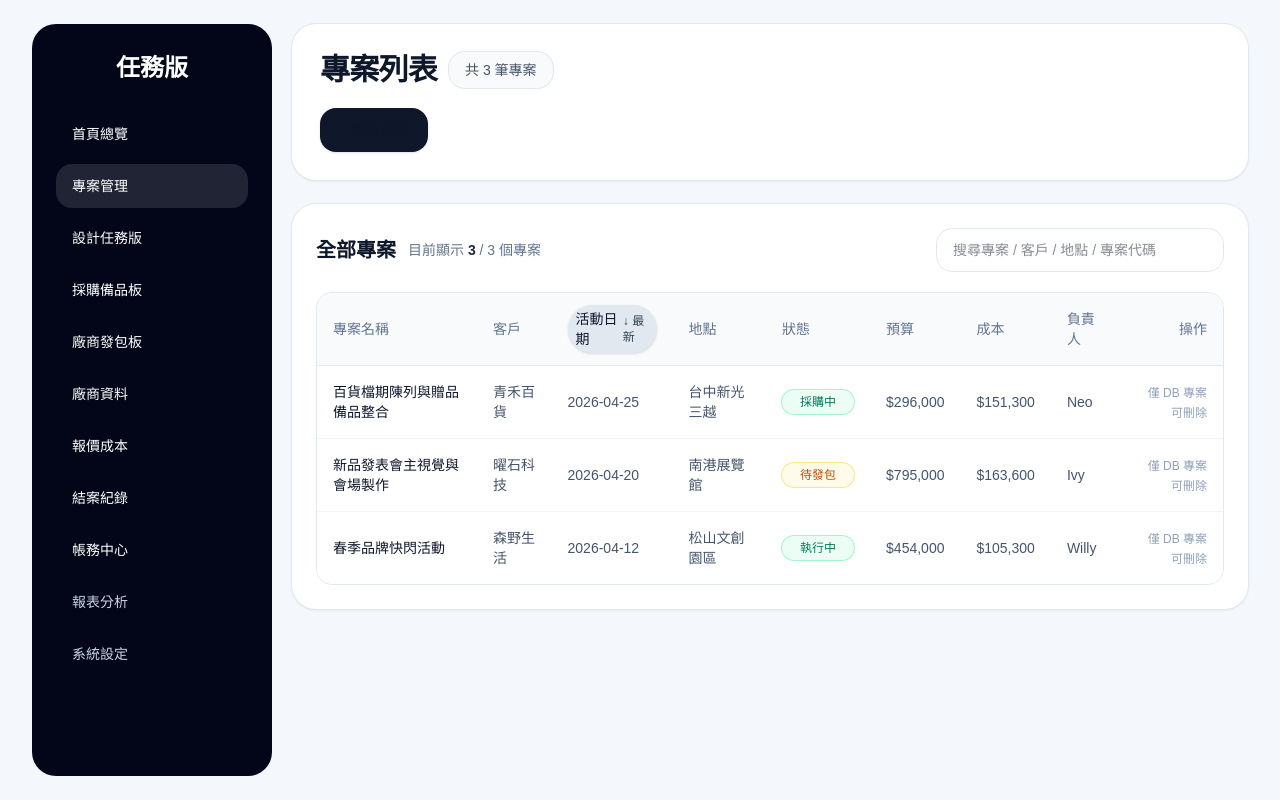
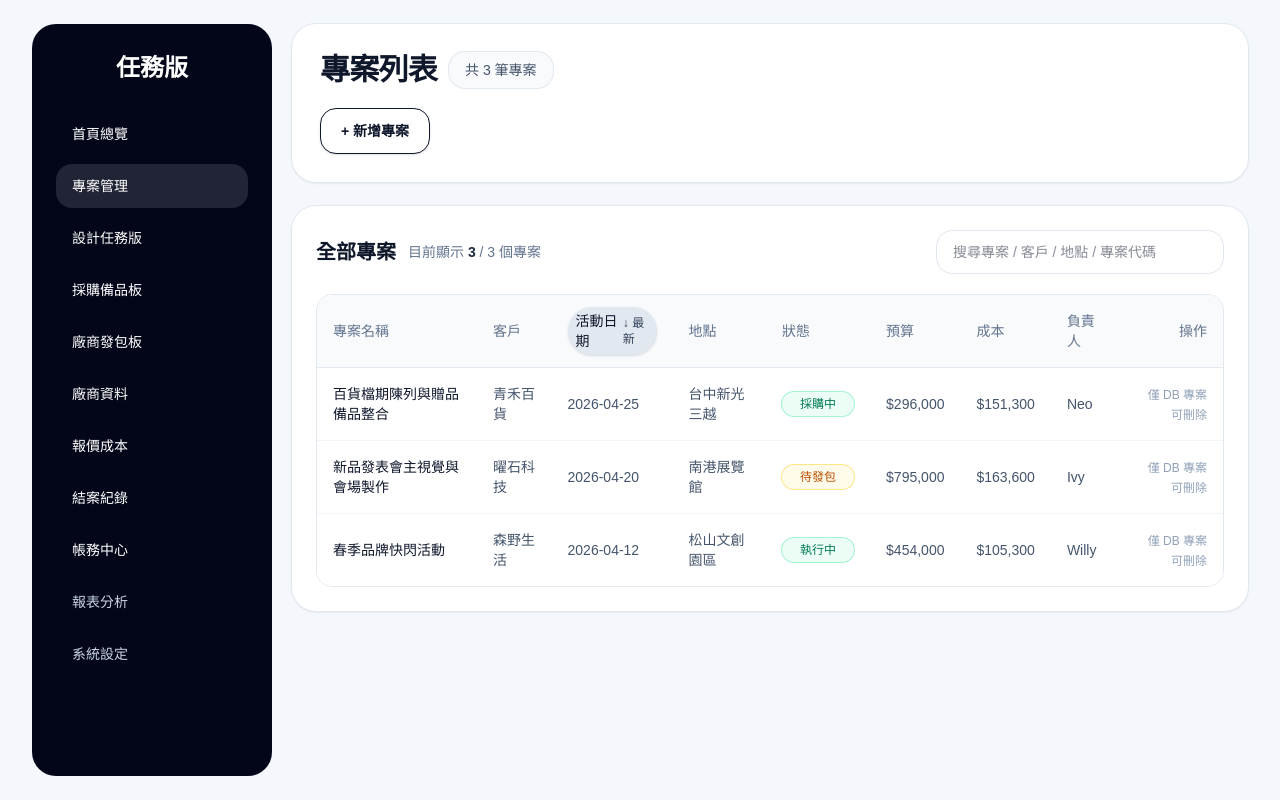
Before and after one commit to willy841/projectflow, a Next.js app in the folder project-mgmt/: page /projects in a window 1280 px wide. Built offline with nearby package versions, Linux system fonts and the light colour scheme; no server answers.

Commit message:
fix: improve new project button contrast

```diff
--- a/project-mgmt/src/components/projects-page-client.tsx
+++ b/project-mgmt/src/components/projects-page-client.tsx
@@ -103,7 +103,7 @@ export function ProjectsPageClient({ initialProjects }: { initialProjects: Proje
           <div className="flex flex-wrap gap-3">
             <Link
               href="/projects/new"
-              className="inline-flex items-center justify-center rounded-2xl bg-slate-900 px-5 py-3 text-sm font-semibold text-white shadow-sm transition hover:bg-slate-800"
+              className="inline-flex items-center justify-center rounded-2xl border border-slate-900 bg-white px-5 py-3 text-sm font-semibold text-slate-900 shadow-sm transition hover:bg-slate-50"
             >
               + 新增專案
             </Link>
```
